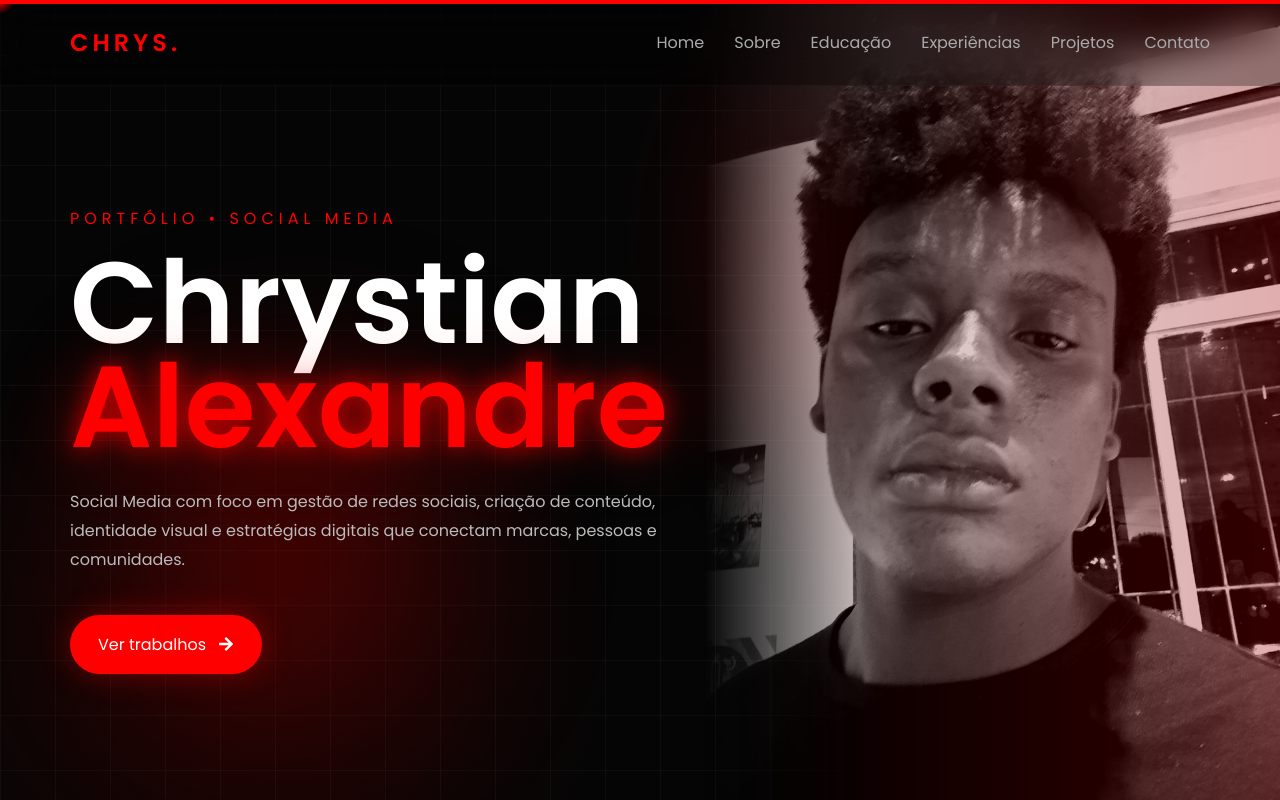
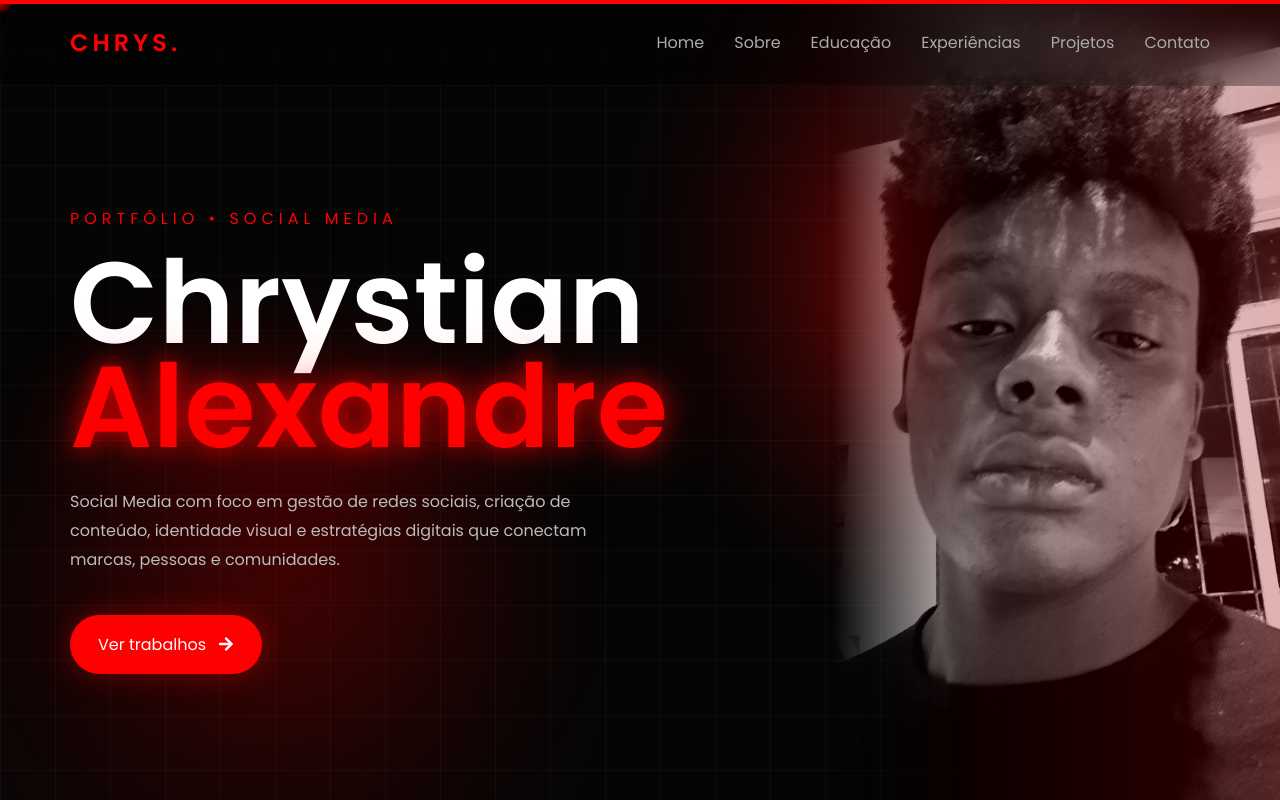
Before and after one commit to sophiahonopato/chrysportfolio, a React (Vite) app: page / in a window 1280 px wide. Shown: the top 800 px of the page. Built offline with nearby package versions, Linux system fonts and the light colour scheme.

Commit message:
feat: build premium dark red portfolio with animations and mobile menu

```diff
--- a/src/App.css
+++ b/src/App.css
@@ -109,6 +109,8 @@ body {
   color: white;
 }
 
+/* MENU BUTTON */
+
 .menu-btn {
   display: none;
 
@@ -184,10 +186,10 @@ body {
 .hero-side-image {
   position: absolute;
 
-  right: 0;
+  right: -3%;
   top: 0;
 
-  width: 45%;
+  width: 38%;
   height: 100%;
 
   z-index: 1;
@@ -221,7 +223,7 @@ body {
 
   object-fit: cover;
 
-  object-position: center top;
+  object-position: top center;
 
   filter:
     grayscale(100%)
@@ -309,7 +311,7 @@ body {
 
   position: relative;
 
-  max-width: 900px;
+  max-width: 700px;
 }
 
 .hero span {
@@ -321,7 +323,7 @@ body {
 }
 
 .hero-description {
-  max-width: 650px;
+  max-width: 520px;
 
   margin-top: 30px;
 
```
